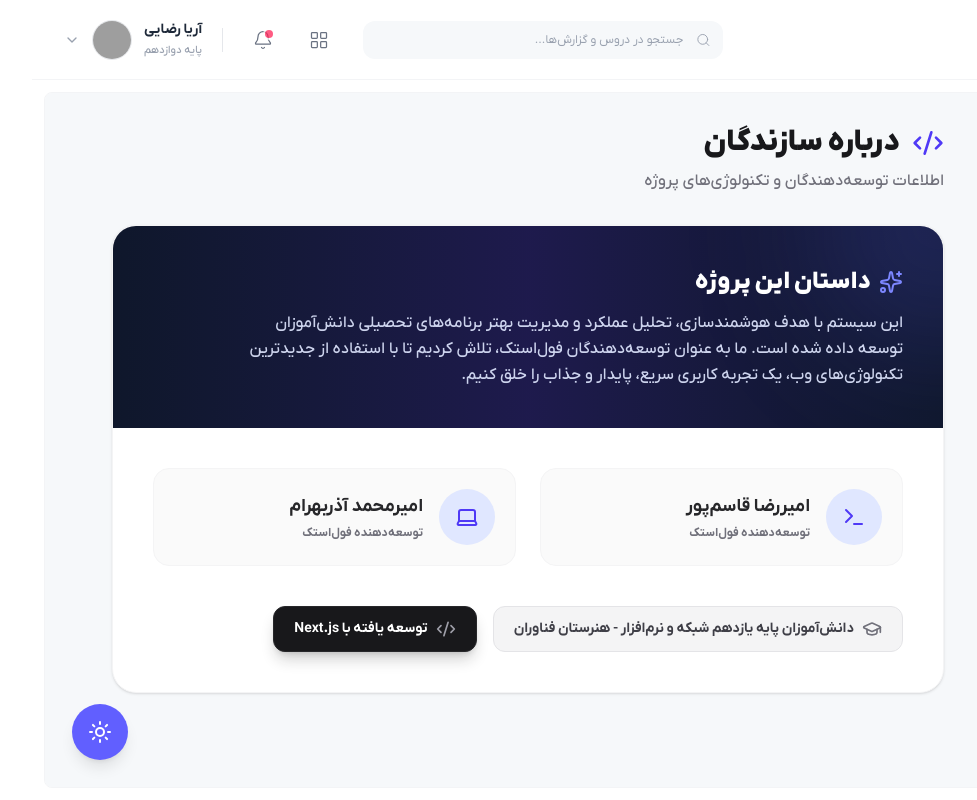
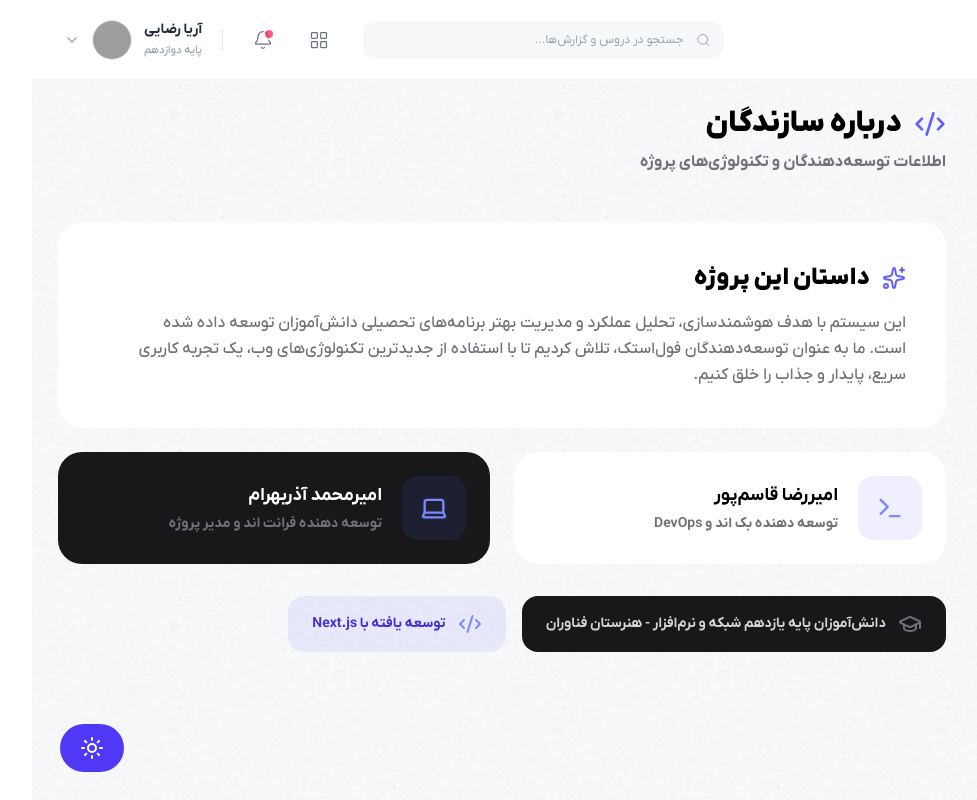
Before and after one commit to SoulVage/student-time-management, a Next.js app: page /dashboard/information in a window 1280 px wide. Shown: the whole page, without its empty margins (296-1273 px from the left). Built offline with nearby package versions, Linux system fonts and the light colour scheme.

Commit message:
changed whole ui system & modular-type buttons for island-navbars

```diff
--- a/app/(student)/dashboard/analytics/page.tsx
+++ b/app/(student)/dashboard/analytics/page.tsx
@@ -68,7 +68,7 @@ export default function StudentDashboardPage() {
   ];
 
   return (
-    <div dir="rtl" className="w-full h-full custom-scrollbar p-6">
+    <div dir="rtl" className="w-full h-full">
       <div className="flex flex-col md:flex-row md:items-center justify-between gap-4 mb-10">
         <div className="flex items-center gap-4">
           <div>
--- a/app/(student)/dashboard/calendar/page.tsx
+++ b/app/(student)/dashboard/calendar/page.tsx
@@ -121,7 +121,7 @@ export default function ModernCalendar() {
   for (let i = 1; i <= remaining; i++) { cells.push({ dayNumber: i, isCurrentMonth: false, isToday: false, tasks: [] }); }
 
   return (
-    <div className="flex flex-col gap-4 p-4 h-full">
+    <div className="flex flex-col gap-4 h-full">
       <header className="h-20 flex items-center justify-between px-4 bg-white shrink-0 rounded-xl">
         <div className="flex items-center gap-6">
           <button onClick={goToToday} className="bg-[#4F39F6] text-white rounded-full px-4 py-3 text-xs font-bold transition-colors">باز کردن امروز</button>
--- a/app/(student)/dashboard/information/page.tsx
+++ b/app/(student)/dashboard/information/page.tsx
@@ -5,67 +5,66 @@ import { Code2, GraduationCap, Laptop, Sparkles, Terminal } from "lucide-react";
 
 export default function InformationPage() {
   return (
-    <div className="p-8 max-w-4xl mx-auto h-[calc(100vh-80px)] overflow-y-auto" dir="rtl">
-      <div className="mb-8">
-        <h1 className="text-3xl font-black text-zinc-900 flex items-center gap-3">
-          <Code2 className="w-8 h-8 text-indigo-600" />
+    <div className="mx-auto h-full overflow-y-auto" dir="rtl">
+
+      {/* Header */}
+      <div className="mb-12">
+        <h1 className="text-3xl font-black text-black flex items-center gap-3">
+          <Code2 className="w-8 h-8 text-indigo-500" />
           درباره سازندگان
         </h1>
-        <p className="text-zinc-500 mt-2 font-medium">اطلاعات توسعه‌دهندگان و تکنولوژی‌های پروژه</p>
+        <p className="text-zinc-500 mt-2 font-bold">اطلاعات توسعه‌دهندگان و تکنولوژی‌های پروژه</p>
       </div>
 
-      <div className="bg-white rounded-3xl border border-zinc-100 shadow-sm overflow-hidden">
+      <div className="flex flex-col gap-6">
 
-        <div className="bg-gradient-to-r from-slate-900 via-indigo-950 to-slate-900 p-8 md:p-10 text-white relative overflow-hidden">
-            <div className="absolute top-0 right-0 w-64 h-64 bg-indigo-500/20 rounded-full blur-3xl transform translate-x-1/2 -translate-y-1/2"></div>
-
-            <div className="relative z-10">
-               <h2 className="text-2xl font-black mb-3 flex items-center gap-2">
-                 <Sparkles className="w-6 h-6 text-indigo-400" />
+        {/* Story Section */}
+        <div className="bg-white rounded-3xl p-8 md:p-10">
+          <h2 className="text-2xl font-black mb-4 flex items-center gap-3 text-black">
+            <Sparkles className="w-6 h-6 text-indigo-500" />
             داستان این پروژه
           </h2>
-               <p className="text-indigo-100/90 leading-relaxed text-sm md:text-base font-medium max-w-2xl">
+          <p className="text-zinc-500 leading-relaxed text-sm md:text-base font-medium max-w-3xl">
             این سیستم با هدف هوشمندسازی، تحلیل عملکرد و مدیریت بهتر برنامه‌های تحصیلی دانش‌آموزان توسعه داده شده است. ما به عنوان توسعه‌دهندگان فول‌استک، تلاش کردیم تا با استفاده از جدیدترین تکنولوژی‌های وب، یک تجربه کاربری سریع، پایدار و جذاب را خلق کنیم.
           </p>
         </div>
-        </div>
 
-        <div className="p-8 md:p-10">
-
-          <div className="grid md:grid-cols-2 gap-6 mb-10">
-            <div className="flex items-center gap-4 p-5 rounded-2xl bg-zinc-50 border border-zinc-100 hover:border-indigo-200 hover:bg-indigo-50/50 transition-all group">
-              <div className="w-14 h-14 rounded-full bg-indigo-100 flex items-center justify-center text-indigo-600 shrink-0 group-hover:scale-110 transition-transform">
-                <Terminal className="w-6 h-6" />
+        {/* Developers Section */}
+        <div className="grid md:grid-cols-2 gap-6">
+          <div className="flex items-center gap-5 p-6 rounded-3xl bg-white transition-colors">
+            <div className="w-16 h-16 rounded-2xl bg-indigo-500/10 flex items-center justify-center text-indigo-400 shrink-0">
+              <Terminal className="w-7 h-7" />
             </div>
             <div>
-                <h3 className="font-bold text-zinc-800 text-lg">امیررضا قاسم‌پور</h3>
-                <p className="text-xs font-bold text-zinc-500 mt-1">توسعه‌دهنده فول‌استک</p>
+              <h3 className="font-bold text-black text-lg">امیررضا قاسم‌پور</h3>
+              <p className="text-sm font-bold text-zinc-500 mt-1">توسعه دهنده بک اند و DevOps</p>
             </div>
           </div>
 
-            <div className="flex items-center gap-4 p-5 rounded-2xl bg-zinc-50 border border-zinc-100 hover:border-indigo-200 hover:bg-indigo-50/50 transition-all group">
-              <div className="w-14 h-14 rounded-full bg-indigo-100 flex items-center justify-center text-indigo-600 shrink-0 group-hover:scale-110 transition-transform">
-                <Laptop className="w-6 h-6" />
+          <div className="flex items-center gap-5 p-6 rounded-3xl bg-[#18181B] hover:bg-[#202024] transition-colors">
+            <div className="w-16 h-16 rounded-2xl bg-indigo-500/10 flex items-center justify-center text-indigo-400 shrink-0">
+              <Laptop className="w-7 h-7" />
             </div>
             <div>
-                <h3 className="font-bold text-zinc-800 text-lg">امیرمحمد آذربهرام</h3>
-                <p className="text-xs font-bold text-zinc-500 mt-1">توسعه‌دهنده فول‌استک</p>
+              <h3 className="font-bold text-white text-lg">امیرمحمد آذربهرام</h3>
+              <p className="text-sm font-bold text-zinc-500 mt-1">توسعه دهنده فرانت اند و مدیر پروژه</p>
             </div>
           </div>
         </div>
 
-          <div className="flex flex-wrap gap-4">
-            <div className="flex items-center gap-2 px-5 py-3 bg-zinc-100 text-zinc-700 rounded-xl text-sm font-bold border border-zinc-200">
-              <GraduationCap className="w-5 h-5 text-zinc-500" />
+        {/* Tags Section */}
+        <div className="flex flex-wrap gap-4 mt-2">
+          <div className="flex items-center gap-3 px-6 py-4 bg-[#18181B] text-zinc-300 rounded-2xl text-sm font-bold">
+            <GraduationCap className="w-6 h-6 text-zinc-500" />
             دانش‌آموزان پایه یازدهم شبکه و نرم‌افزار - هنرستان فناوران
           </div>
 
-            <div className="flex items-center gap-2 px-5 py-3 bg-zinc-900 text-white rounded-xl text-sm font-bold shadow-lg shadow-zinc-900/20 border border-zinc-800">
-              <Code2 className="w-5 h-5 text-zinc-400" />
+          <div className="flex items-center gap-3 px-6 py-4 bg-indigo-500/10 text-indigo-700 rounded-2xl text-sm font-bold">
+            <Code2 className="w-6 h-6 text-indigo-400" />
             توسعه یافته با Next.js
           </div>
         </div>
-        </div>
+
       </div>
     </div>
   );
--- a/app/(student)/layout.tsx
+++ b/app/(student)/layout.tsx
@@ -3,7 +3,8 @@
 import React, { useState } from "react";
 import Header from "@/components/Header/Header";
 import Sidebar from "@/components/Sidebar/Sidebar";
-import { Sun, X } from "lucide-react"; // add icons
+import { Sun, X, RotateCcw } from "lucide-react";
+import { usePathname } from "next/navigation";
 
 interface LayoutProps {
   children: React.ReactNode;
@@ -17,8 +18,9 @@ interface LayoutProps {
 
 const Layout = ({ children, stats }: LayoutProps) => {
   const [isSidebarOpen, setIsSidebarOpen] = useState(false);
+  const [isReviewBarOpen, setIsReviewBarOpen] = useState(false);
   const [showEndDayModal, setShowEndDayModal] = useState(false);
-
+  const pathname = usePathname();
   // Use provided stats or fallback to zeros
   const displayStats = stats ?? {
     totalMinutes: 0,
@@ -27,28 +29,55 @@ const Layout = ({ children, stats }: LayoutProps) => {
     avgQuality: 0,
   };
 
+  const toggleReviewBar = () => {
+    window.dispatchEvent(new CustomEvent("toggle-review-bar"));
+    setIsReviewBarOpen((prev) => !prev);
+  };
+
   return (
-    <div className="flex h-screen flex-col">
-      <Header
-        onMenuToggle={() => setIsSidebarOpen((prev) => !prev)}
-      />
+    <div className="flex h-screen flex-col bg-[#F6F8FA] main-container">
+      <Header onMenuToggle={() => setIsSidebarOpen((prev) => !prev)} />
 
       <div className="flex flex-1 overflow-hidden">
         <Sidebar
           isOpen={isSidebarOpen}
           onClose={() => setIsSidebarOpen(false)}
         />
-        <main className="flex-1 overflow-y-auto bg-[#F6F8FA] z-1 rounded-lg border border-gray-100 m-3">
+        <main className="flex-1 overflow-y-auto z-1 rounded-xl m-6.5 scrollbar-none">
           {children}
         </main>
       </div>
 
-      {/* Floating End Day Button + Dropdown */}
-      <div className="fixed bottom-10 left-10 z-50">
+      {/* Floating End Day Button + Review Button */}
+      <div
+        className={`fixed bottom-7 left-7 z-50 flex justify-between items-center bg-[#4F39F6] text-white rounded-full transition-all duration-500 ease-out  ${isReviewBarOpen ? "-translate-y-23" : "translate-y-0"}`}
+      >
+        {/* Fixed Bottom Review Bar Button */}
+        {pathname == "/dashboard/start" && (
+          <button
+            type="button"
+            onClick={toggleReviewBar}
+            className="py-3 px-5"
+            title="مرور پارت‌های دیروز"
+          >
+            <RotateCcw size={24} />
+          </button>
+        )}
+        <button
+          type="button"
+          onClick={() => setShowEndDayModal((prev) => !prev)}
+          className="py-3 px-5"
+          title="پایان روز"
+        >
+          <Sun size={24} />
+        </button>
+        {/* End Day Button + Dropdown */}
+        <div className="relative">
           {showEndDayModal && (
             <div className="absolute bottom-full left-0 mb-2 w-72 bg-white rounded-2xl shadow-lg border border-gray-200 p-5">
               <div className="flex items-center justify-between mb-4">
                 <h3 className="font-bold text-gray-900">پایان روز</h3>
+
                 <button
                   type="button"
                   onClick={() => setShowEndDayModal(false)}
@@ -61,29 +90,42 @@ const Layout = ({ children, stats }: LayoutProps) => {
               <div className="space-y-3 mb-5">
                 <div className="flex items-center justify-between">
                   <span className="text-sm text-gray-500">زمان مطالعه</span>
+
                   <span className="font-bold text-indigo-600">
                     {Math.floor(displayStats.totalMinutes / 60)} ساعت و{" "}
                     {displayStats.totalMinutes % 60} دقیقه
                   </span>
                 </div>
+
                 <div className="flex items-center justify-between">
                   <span className="text-sm text-gray-500">تعداد پارت</span>
-                <span className="font-bold text-blue-600">{displayStats.partsCount}</span>
+
+                  <span className="font-bold text-blue-600">
+                    {displayStats.partsCount}
+                  </span>
                 </div>
+
                 <div className="flex items-center justify-between">
                   <span className="text-sm text-gray-500">مجموع تست</span>
-                <span className="font-bold text-emerald-600">{displayStats.totalTests}</span>
+
+                  <span className="font-bold text-emerald-600">
+                    {displayStats.totalTests}
+                  </span>
                 </div>
+
                 <div className="flex items-center justify-between">
                   <span className="text-sm text-gray-500">میانگین کیفیت</span>
-                <span className="font-bold text-amber-600">{displayStats.avgQuality} / ۵</span>
+
+                  <span className="font-bold text-amber-600">
+                    {displayStats.avgQuality} / ۵
+                  </span>
                 </div>
               </div>
 
               <button
                 type="button"
                 onClick={() => {
-                // Perform end‑of‑day actions here
+                  // Perform end-of-day actions here
                   setShowEndDayModal(false);
                 }}
                 className="w-full py-3 rounded-xl font-bold text-white bg-indigo-500 hover:bg-indigo-600 transition-all"
@@ -92,15 +134,7 @@ const Layout = ({ children, stats }: LayoutProps) => {
               </button>
             </div>
           )}
-
-        <button
-          type="button"
-          onClick={() => setShowEndDayModal((prev) => !prev)}
-          className="w-14 h-14 rounded-full bg-indigo-500 text-white flex items-center justify-center shadow-lg hover:bg-indigo-600 transition-all"
-          title="پایان روز"
-        >
-          <Sun size={24} />
-        </button>
+        </div>
       </div>
     </div>
   );
--- a/app/globals.css
+++ b/app/globals.css
@@ -8,6 +8,24 @@
 }
 body {
   font-family: "iranYekan";
+}
+
+.main-container::before {
+  content: "";
+  position: absolute;
+  inset: 0;
+
+  background-image: url("../public/texture.png");
+  background-size: 30%;
+  background-repeat: repeat;
+
+  opacity: 0.02 ; /* میزان شفافیت تکسچر */
+  pointer-events: none;
+  z-index: 0;
+}
+
+.main-container > * {
+  z-index: 1;
 }
 ::view-transition-group(.morph) {
   animation-duration: 250ms;
--- a/components/Sidebar/Sidebar.tsx
+++ b/components/Sidebar/Sidebar.tsx
@@ -8,6 +8,7 @@ import {
   GraduationCap,
   Flame,
   LogOut,
+  Terminal,
   X,
 } from "lucide-react";
 
@@ -20,9 +21,24 @@ const navItems = [
   { name: "شروع", href: "/dashboard/start", icon: LayoutDashboard },
   { name: "پیشخوان", href: "/dashboard/analytics", icon: LayoutDashboard },
   { name: "تقویم", href: "/dashboard/calendar", icon: BookOpen },
-  { name: "وظایف روزانه", href: "/dashboard/daily-routine", icon: GraduationCap, count: "جدید" },
+  {
+    name: "وظایف روزانه",
+    href: "/dashboard/daily-routine",
+    icon: GraduationCap,
+    count: "جدید",
+  },
   { name: "برنامه درسی", href: "/dashboard/study-plan", icon: GraduationCap },
-  { name: "ارتباط با مشاور", href: "/dashboard/chat", icon: GraduationCap, count: "4" },
+  {
+    name: "ارتباط با مشاور",
+    href: "/dashboard/chat",
+    icon: GraduationCap,
+    count: "4",
+  },
+    {
+    name: "توسعه دهندگان",
+    href: "/dashboard/information",
+    icon: Terminal,
+  },
 ];
 
 const streakDays = [
@@ -35,22 +51,27 @@ const streakDays = [
   { label: "ج", status: "pending" },
 ];
 
-export default function SidebarFloatingModel({ isOpen, onClose }: SidebarProps) {
+export default function SidebarFloatingModel({
+  isOpen,
+  onClose,
+}: SidebarProps) {
   const pathname = usePathname();
 
   return (
     <aside
       dir="rtl"
-      className={`fixed md:sticky top-20 right-0 z-[99] h-[calc(100vh-5rem)] w-72 p-3 transition-transform duration-300 ${
-        isOpen ? "translate-x-0" : "translate-x-full"
+      className={`fixed md:sticky top-0 right-0 z-[99] m-6.5 w-72 transition-transform duration-300 ${
+        isOpen ? "translate-x-0" : "translate-x-78.5"
       } md:translate-x-0`}
     >
-      <div className="flex h-full flex-col justify-between rounded-lg border border-gray-100 bg-white p-4">
+      <div className="flex h-full flex-col flex-1 justify-between rounded-xl bg-white p-6.5">
         <div className="space-y-6">
           <div className="flex items-center justify-between px-2">
             <div className="flex items-center gap-2">
               <div className="h-2 w-2 rounded-full bg-[#4F39F6]" />
-              <span className="text-xs font-black text-zinc-800">پنل مطالعه</span>
+              <span className="text-xs font-black text-zinc-800">
+                پنل مطالعه
+              </span>
             </div>
             <button
               onClick={onClose}
@@ -88,8 +109,8 @@ export default function SidebarFloatingModel({ isOpen, onClose }: SidebarProps)
                         isActive
                           ? "bg-[#4F39F6]/20 text-[#4F39F6]"
                           : item.count === "جدید"
-                          ? "bg-orange-100 text-orange-600"
-                          : "bg-zinc-100 text-zinc-600"
+                            ? "bg-orange-100 text-orange-600"
+                            : "bg-zinc-100 text-zinc-600"
                       }`}
                     >
                       {item.count}
@@ -106,7 +127,9 @@ export default function SidebarFloatingModel({ isOpen, onClose }: SidebarProps)
             <div className="flex items-center justify-between">
               <div className="flex items-center gap-2">
                 <Flame className="h-5 w-5 text-orange-500 fill-orange-500" />
-                <span className="text-xs font-black text-orange-950">۱۲ روز استریک</span>
+                <span className="text-xs font-black text-orange-950">
+                  ۱۲ روز استریک
+                </span>
               </div>
               <span className="text-[10px] font-extrabold text-orange-600 bg-white px-2 py-0.5 rounded-full border border-orange-200">
                 عالی!
@@ -121,8 +144,8 @@ export default function SidebarFloatingModel({ isOpen, onClose }: SidebarProps)
                     day.status === "completed"
                       ? "bg-orange-500 text-white"
                       : day.status === "active"
-                      ? "bg-orange-200 text-orange-800 ring-2 ring-orange-400"
-                      : "bg-white text-zinc-400 border border-zinc-200/60"
+                        ? "bg-orange-200 text-orange-800 ring-2 ring-orange-400"
+                        : "bg-white text-zinc-400 border border-zinc-200/60"
                   }`}
                 >
                   {day.label}
--- a/next.config.ts
+++ b/next.config.ts
@@ -5,7 +5,7 @@ const nextConfig = {
   },
   turbopack: {},
 
-  allowedDevOrigins: ["192.168.1.104", "http://192.168.1.104:3000", '10.210.74.213'],
+  allowedDevOrigins: ["192.168.1.104", "http://192.168.1.104:3000", "192.168.1.101", '10.210.74.213'],
 };
 
 module.exports = nextConfig;
```
Also changed, not shown: app/(student)/dashboard/start/page.tsx (+132 -21 lines), public/texture.png (added). Lines whose indentation alone changed are shown as unchanged.
